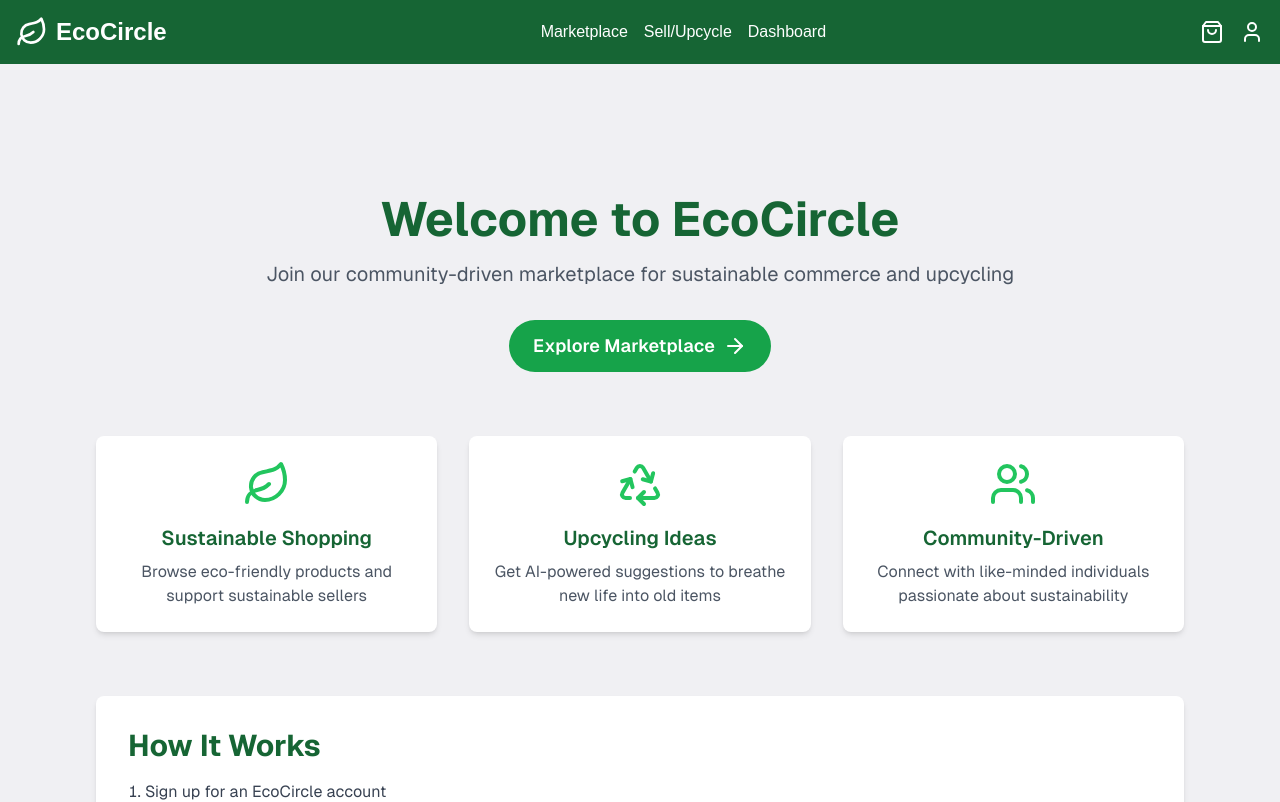
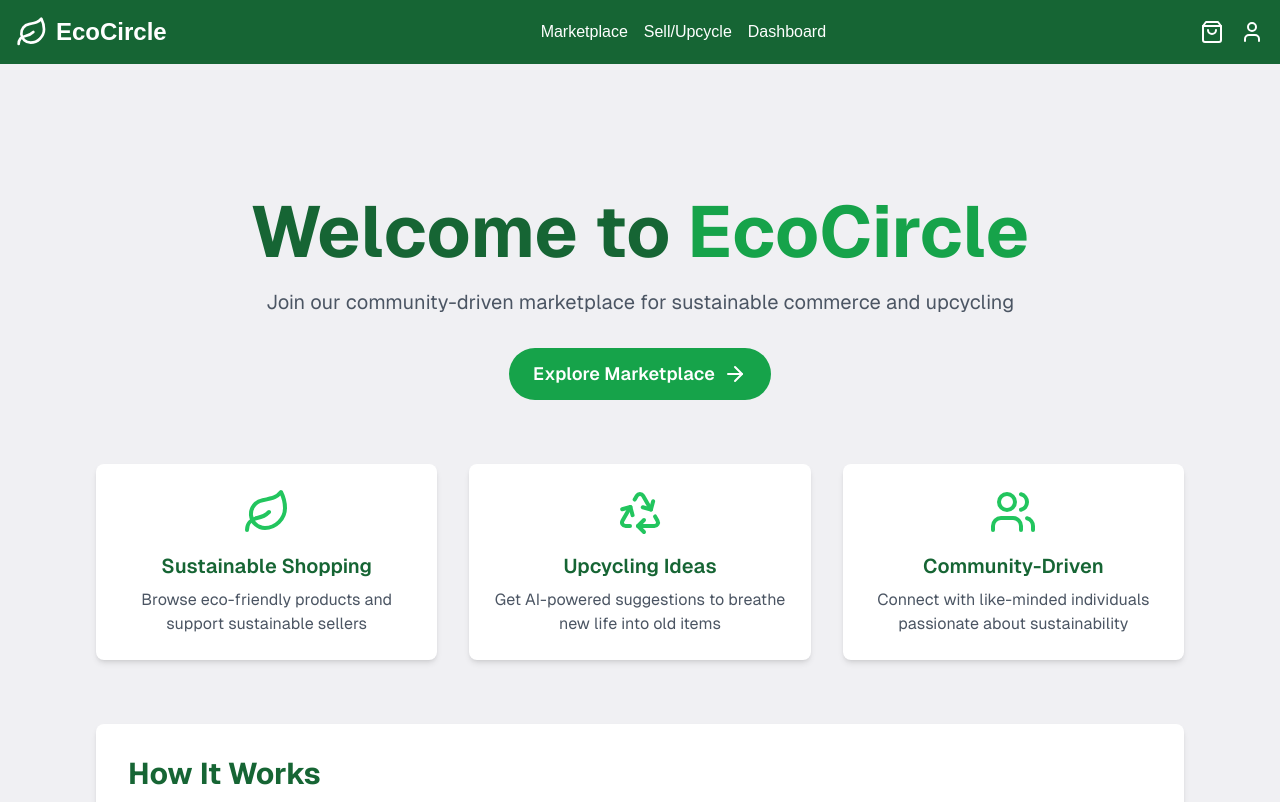
Before and after one commit to dikpaal/ecocircle, a Next.js app in the folder cic/: page / in a window 1280 px wide. Shown: the top 802 px of the page. Built offline with nearby package versions, Linux system fonts and the light colour scheme.

Commit message:
title edited

```diff
--- a/cic/src/app/layout.tsx
+++ b/cic/src/app/layout.tsx
@@ -16,8 +16,8 @@ const geistMono = localFont({
 });
 
 export const metadata: Metadata = {
-  title: "Create Next App",
-  description: "Generated by create next app",
+  title: "EcoCircle",
+  description: "Developed by team 10",
 };
 
 export default function RootLayout({
--- a/cic/src/app/page.tsx
+++ b/cic/src/app/page.tsx
@@ -15,8 +15,8 @@ export default function Home() {
       <main className="flex flex-col gap-8 row-start-2 items-center sm:items-start">
         <div className="container mx-auto px-4">
           <section className="text-center mb-16">
-            <h1 className="text-4xl md:text-5xl font-bold text-green-800 mb-4">
-              Welcome to EcoCircle
+            <h1 className="text-4xl md:text-7xl font-bold text-green-800 mb-5">
+              Welcome to <span className="text-green-600">EcoCircle</span>
             </h1>
             <p className="text-xl text-gray-600 mb-8">
               Join our community-driven marketplace for sustainable commerce and upcycling
```
